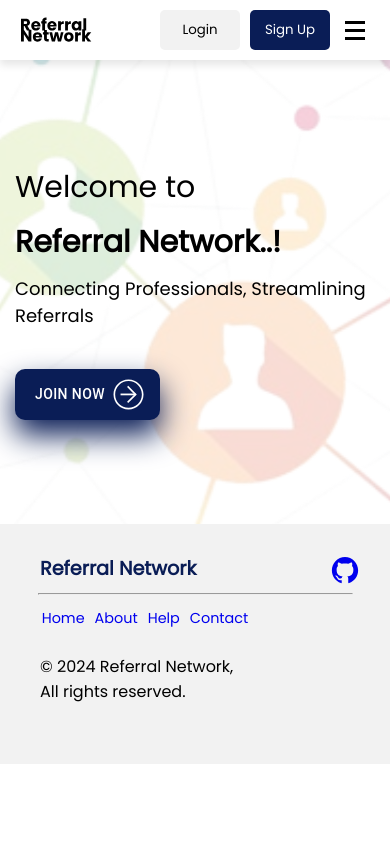
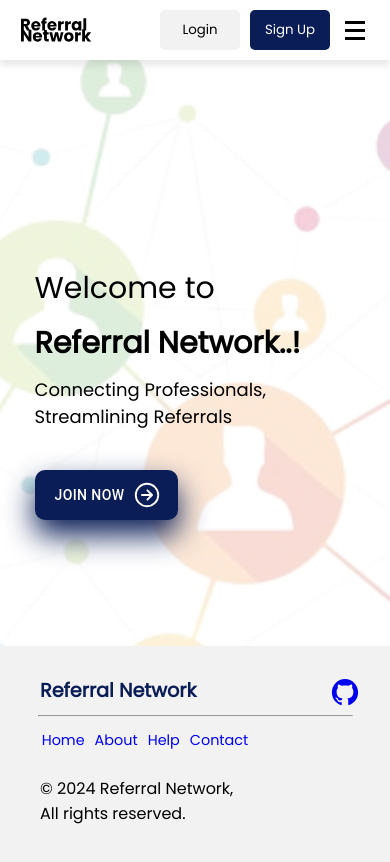
Before and after one commit to RutikKulkarni/ReferralNetworkHub, a React (Create React App) app in the folder frontend/: page / in a window 390 px wide. Shown: the top 862 px of the page. Built offline with nearby package versions, Linux system fonts and the light colour scheme.

Commit message:
Hero Section issue resolve

```diff
--- a/frontend/src/components/Hero/Hero.jsx
+++ b/frontend/src/components/Hero/Hero.jsx
@@ -1,7 +1,7 @@
 import HeroImg from "../../assets/hero.svg";
 import styles from "./Hero.module.css";
 import { Button } from "@mui/material";
-import { ReactComponent as ArrowIcon } from "../../assets/arrow.svg";
+import { IoArrowForwardCircleOutline} from 'react-icons/io5'
 
 const Hero = () => {
   return (
@@ -20,7 +20,7 @@ const Hero = () => {
           </p>
           <Button
             variant="contained"
-            endIcon={<ArrowIcon />}
+            endIcon={<IoArrowForwardCircleOutline size={'30px'} />}
             className={styles.joinNow}
           >
             Join Now
--- a/frontend/src/components/Hero/Hero.module.css
+++ b/frontend/src/components/Hero/Hero.module.css
@@ -1,8 +1,10 @@
 .heroWrapper {
   display: flex;
-    justify-content: space-between;
-    padding: 10px 40px;
+  justify-content: space-around;
+  padding: 80px 40px 20px 20px;
   align-items: center;
+  width: 90%;
+  margin: auto;
 }
 
 .heroParent {
@@ -51,12 +53,13 @@
 
   .heroParent {
     width: 100%;
-      height: 55vh;
+    height: 60vh;
+    justify-content: start;
     /* position: relative; */
   }
 
   .heroWrapper {
-      padding: 0;
+    padding: 80px 0 0 0;
   }
 
   .smallHero {
@@ -64,6 +67,7 @@
     width: 100%;
     height: 100%;
     position: absolute;
+    left: 0;
     z-index: -10;
     opacity: 0.2;
     object-fit: cover;
@@ -87,6 +91,12 @@
 }
 
 @media (min-width: 801px) and (max-width: 1349px) {
+  .heroWrapper {
+    margin: 0;
+    padding: 80px 40px 20px 20px;
+    width: 95%;
+  }
+
   .hero {
     width: 50%;
   }
```
Lines whose indentation alone changed are shown as unchanged.
